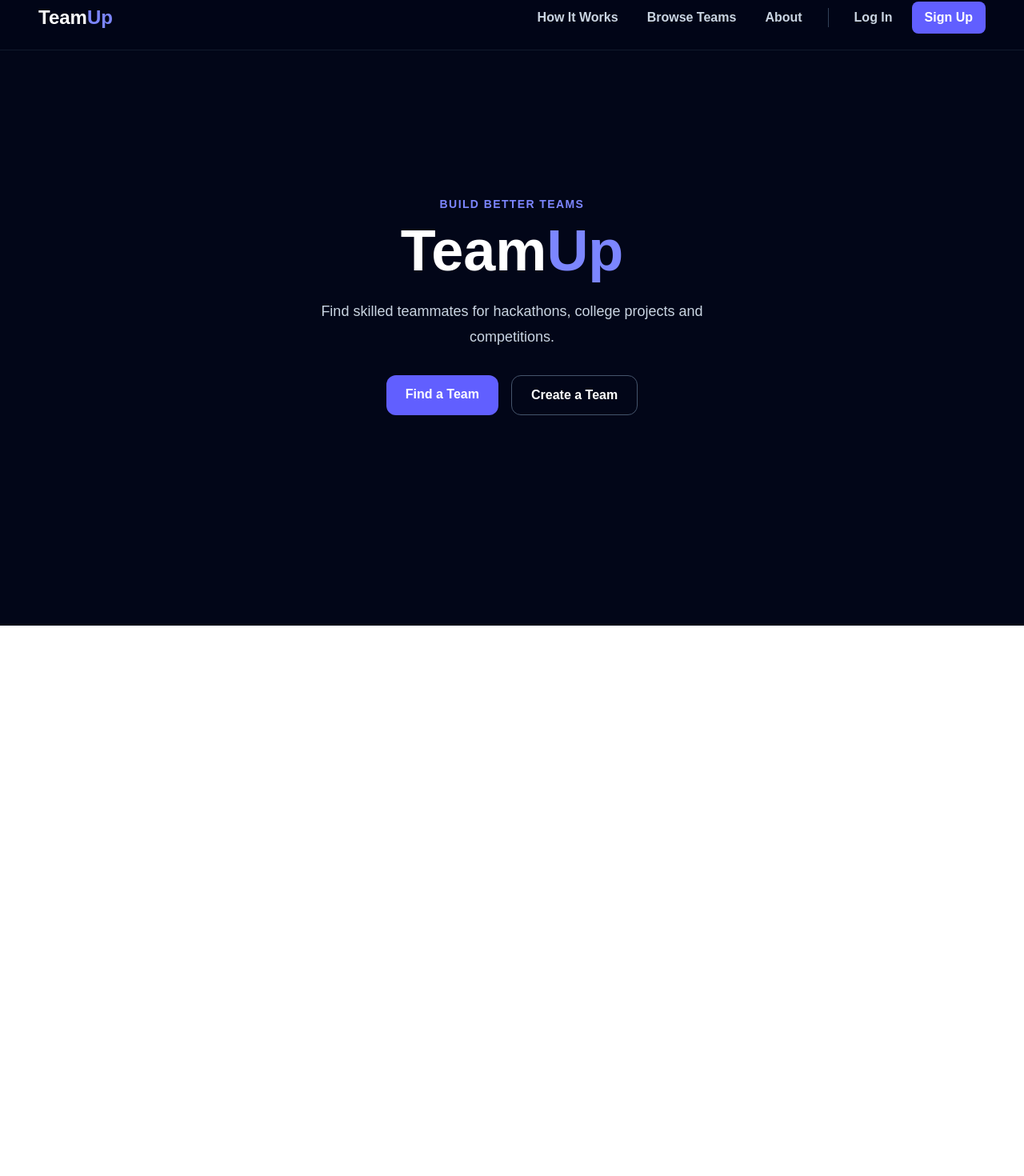
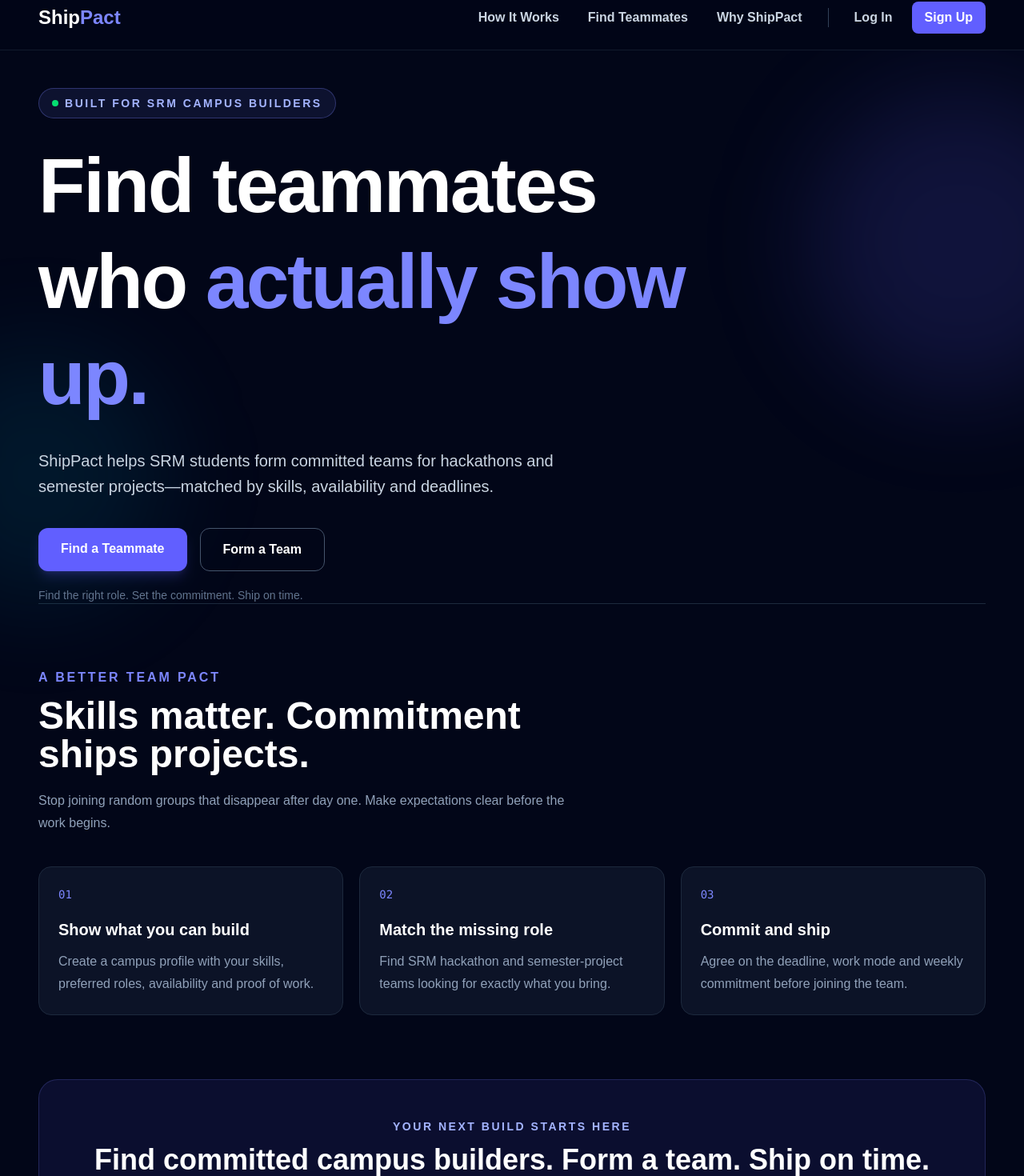
Before and after one commit to pradeepcymk/teamup, a React (Vite) app: page / in a window 1280 px wide. Shown: the part 18-1488 px from the top of the page at 80% size. Before the commit the page ends 800 px from the top, so only its background shows below. Built offline with nearby package versions, Linux system fonts and the light colour scheme; no server answers.

Commit message:
Rebrand TeamUp as ShipPact

```diff
--- a/index.html
+++ b/index.html
@@ -4,7 +4,12 @@
     <meta charset="UTF-8" />
     <link rel="icon" type="image/svg+xml" href="/favicon.svg" />
     <meta name="viewport" content="width=device-width, initial-scale=1.0" />
-    <title>teamup</title>
+    <meta
+      name="description"
+      content="ShipPact helps SRM students find committed teammates for hackathons and semester projects."
+    />
+    <meta name="theme-color" content="#020617" />
+    <title>ShipPact — Find committed campus teammates</title>
   </head>
   <body>
     <div id="root"></div>
--- a/package.json
+++ b/package.json
@@ -1,5 +1,5 @@
 {
-  "name": "teamup",
+  "name": "shippact",
   "private": true,
   "version": "0.0.0",
   "type": "module",
--- a/src/Login.jsx
+++ b/src/Login.jsx
@@ -9,7 +9,7 @@ function Login() {
         <p className="font-semibold text-indigo-400">Welcome back</p>
 
         <h1 className="mt-2 text-3xl font-bold text-white">
-          Log in to TeamUp
+          Log in to ShipPact
         </h1>
 
         <p className="mt-3 text-slate-400">
--- a/src/components/Navbar.jsx
+++ b/src/components/Navbar.jsx
@@ -61,21 +61,21 @@ function Navbar() {
           to="/"
           className="text-2xl font-bold text-white"
         >
-          Team<span className="text-indigo-400">Up</span>
+          Ship<span className="text-indigo-400">Pact</span>
         </Link>
 
         {/* Desktop navigation */}
         <div className="hidden items-center gap-3 xl:flex">
-          <Link to="/" className={navigationLink}>
+          <Link to="/#how-it-works" className={navigationLink}>
             How It Works
           </Link>
 
           <Link to="/teams" className={navigationLink}>
-            Browse Teams
+            Find Teammates
           </Link>
 
-          <Link to="/" className={navigationLink}>
-            About
+          <Link to="/#why-shippact" className={navigationLink}>
+            Why ShipPact
           </Link>
 
           {user ? (
@@ -163,16 +163,16 @@ function Navbar() {
       {menuOpen && (
         <div className="mx-auto mt-5 max-w-7xl border-t border-slate-800 pt-5 xl:hidden">
           <div className="flex flex-col gap-2">
-            <Link to="/" className={navigationLink}>
+            <Link to="/#how-it-works" className={navigationLink}>
               How It Works
             </Link>
 
             <Link to="/teams" className={navigationLink}>
-              Browse Teams
+              Find Teammates
             </Link>
 
-            <Link to="/" className={navigationLink}>
-              About
+            <Link to="/#why-shippact" className={navigationLink}>
+              Why ShipPact
             </Link>
 
             {user ? (
--- a/src/pages/BrowseTeams.jsx
+++ b/src/pages/BrowseTeams.jsx
@@ -108,15 +108,15 @@ function BrowseTeams() {
         <div className="flex flex-col justify-between gap-6 sm:flex-row sm:items-end">
           <div>
             <p className="font-semibold text-indigo-400">
-              Find your people
+              Find committed builders
             </p>
 
             <h1 className="mt-2 text-4xl font-bold">
-              Browse open teams
+              Find your next teammate
             </h1>
 
             <p className="mt-4 max-w-2xl text-slate-400">
-              Discover hackathons and student projects that need your skills.
+              Explore SRM hackathons and semester projects that need your skills and availability.
             </p>
           </div>
 
@@ -124,7 +124,7 @@ function BrowseTeams() {
             to="/create-team"
             className="rounded-xl bg-indigo-500 px-5 py-3 text-center font-semibold hover:bg-indigo-400"
           >
-            Create a Team
+            Form a Team
           </Link>
         </div>
 
@@ -225,7 +225,7 @@ function BrowseTeams() {
                 to="/create-team"
                 className="mt-6 inline-block rounded-xl bg-indigo-500 px-5 py-3 font-semibold hover:bg-indigo-400"
               >
-                Create a Team
+                Form a Team
               </Link>
             </div>
           )}
--- a/src/pages/CreateTeam.jsx
+++ b/src/pages/CreateTeam.jsx
@@ -102,15 +102,15 @@ function CreateTeam() {
     <main className="min-h-screen bg-slate-950 px-6 pb-16 pt-32 text-white">
       <section className="mx-auto max-w-3xl">
         <p className="font-semibold text-indigo-400">
-          Start building
+          Make the pact
         </p>
 
         <h1 className="mt-2 text-4xl font-bold">
-          Create a team post
+          Form a committed team
         </h1>
 
         <p className="mt-4 text-slate-400">
-          Explain what you are building and which teammates you need.
+          Set clear roles, availability and deadlines before inviting teammates.
         </p>
 
         <form
@@ -290,7 +290,7 @@ function CreateTeam() {
             disabled={loading}
             className="rounded-xl bg-indigo-500 px-6 py-3 font-semibold hover:bg-indigo-400 disabled:opacity-60"
           >
-            {loading ? 'Publishing...' : 'Publish Team Post'}
+            {loading ? 'Publishing...' : 'Publish Team Pact'}
           </button>
         </form>
       </section>
--- a/src/pages/Home.jsx
+++ b/src/pages/Home.jsx
@@ -1,36 +1,123 @@
 import { Link } from 'react-router-dom'
+
+const benefits = [
+  {
+    number: '01',
+    title: 'Show what you can build',
+    description:
+      'Create a campus profile with your skills, preferred roles, availability and proof of work.',
+  },
+  {
+    number: '02',
+    title: 'Match the missing role',
+    description:
+      'Find SRM hackathon and semester-project teams looking for exactly what you bring.',
+  },
+  {
+    number: '03',
+    title: 'Commit and ship',
+    description:
+      'Agree on the deadline, work mode and weekly commitment before joining the team.',
+  },
+]
+
 function Home() {
   return (
-    <main className="flex min-h-screen items-center justify-center px-6">
-      <section className="text-center">
-        <p className="mb-3 text-sm font-semibold uppercase tracking-widest text-indigo-400">
-          Build better teams
+    <main className="min-h-screen overflow-hidden bg-slate-950 px-6 pb-20 pt-32 text-white md:px-12">
+      <section className="relative mx-auto flex min-h-[70vh] max-w-7xl items-center">
+        <div className="pointer-events-none absolute -right-40 top-0 h-96 w-96 rounded-full bg-indigo-500/15 blur-3xl" />
+        <div className="pointer-events-none absolute -left-40 bottom-0 h-80 w-80 rounded-full bg-cyan-500/10 blur-3xl" />
+
+        <div className="relative max-w-4xl">
+          <div className="mb-6 inline-flex items-center gap-2 rounded-full border border-indigo-400/30 bg-indigo-400/10 px-4 py-2 text-sm font-semibold uppercase tracking-[0.18em] text-indigo-300">
+            <span className="h-2 w-2 rounded-full bg-green-400" />
+            Built for SRM campus builders
+          </div>
+
+          <h1 className="max-w-4xl text-5xl font-bold leading-tight tracking-tight md:text-7xl lg:text-8xl">
+            Find teammates who{' '}
+            <span className="text-indigo-400">actually show up.</span>
+          </h1>
+
+          <p className="mt-7 max-w-2xl text-lg leading-8 text-slate-300 md:text-xl">
+            ShipPact helps SRM students form committed teams for hackathons
+            and semester projects—matched by skills, availability and
+            deadlines.
           </p>
 
-        <h1 className="text-5xl font-bold text-white md:text-7xl">
-          Team<span className="text-indigo-400">Up</span>
-        </h1>
-
-        <p className="mx-auto mt-6 max-w-xl text-lg leading-8 text-slate-300">
-          Find skilled teammates for hackathons, college projects and
-          competitions.
-        </p>
-
-        <div className="mt-8 flex flex-col justify-center gap-4 sm:flex-row">
+          <div className="mt-9 flex flex-col gap-4 sm:flex-row">
             <Link
               to="/teams"
-  className="rounded-xl bg-indigo-500 px-6 py-3 font-semibold text-white hover:bg-indigo-400"
+              className="rounded-xl bg-indigo-500 px-7 py-3.5 text-center font-semibold text-white shadow-lg shadow-indigo-500/20 hover:bg-indigo-400"
             >
-  Find a Team
+              Find a Teammate
             </Link>
 
             <Link
               to="/create-team"
-  className="rounded-xl border border-slate-600 px-6 py-3 font-semibold text-white hover:border-indigo-400"
+              className="rounded-xl border border-slate-600 px-7 py-3.5 text-center font-semibold text-white hover:border-indigo-400 hover:bg-indigo-400/10"
             >
-  Create a Team
+              Form a Team
             </Link>
           </div>
+
+          <p className="mt-5 text-sm text-slate-500">
+            Find the right role. Set the commitment. Ship on time.
+          </p>
+        </div>
+      </section>
+
+      <section
+        id="how-it-works"
+        className="mx-auto max-w-7xl scroll-mt-28 border-t border-slate-800 py-20"
+      >
+        <div className="max-w-2xl">
+          <p className="font-semibold uppercase tracking-[0.18em] text-indigo-400">
+            A better team pact
+          </p>
+          <h2 className="mt-3 text-3xl font-bold md:text-5xl">
+            Skills matter. Commitment ships projects.
+          </h2>
+          <p className="mt-5 leading-7 text-slate-400">
+            Stop joining random groups that disappear after day one. Make
+            expectations clear before the work begins.
+          </p>
+        </div>
+
+        <div className="mt-10 grid gap-5 md:grid-cols-3">
+          {benefits.map((benefit) => (
+            <article
+              key={benefit.number}
+              className="rounded-2xl border border-slate-800 bg-slate-900/80 p-6"
+            >
+              <p className="font-mono text-sm text-indigo-400">
+                {benefit.number}
+              </p>
+              <h3 className="mt-5 text-xl font-bold">{benefit.title}</h3>
+              <p className="mt-3 leading-7 text-slate-400">
+                {benefit.description}
+              </p>
+            </article>
+          ))}
+        </div>
+      </section>
+
+      <section
+        id="why-shippact"
+        className="mx-auto max-w-7xl scroll-mt-28 rounded-3xl border border-indigo-400/20 bg-indigo-500/10 px-6 py-12 text-center md:px-12"
+      >
+        <p className="text-sm font-semibold uppercase tracking-[0.18em] text-indigo-300">
+          Your next build starts here
+        </p>
+        <h2 className="mt-3 text-3xl font-bold md:text-4xl">
+          Find committed campus builders. Form a team. Ship on time.
+        </h2>
+        <Link
+          to="/signup"
+          className="mt-7 inline-block rounded-xl bg-white px-7 py-3.5 font-semibold text-slate-950 hover:bg-indigo-100"
+        >
+          Join ShipPact
+        </Link>
       </section>
     </main>
   )
--- a/src/pages/Login.jsx
+++ b/src/pages/Login.jsx
@@ -38,7 +38,7 @@ function Login() {
         </p>
 
         <h1 className="mt-2 text-3xl font-bold text-white">
-          Log in to TeamUp
+          Log in to ShipPact
         </h1>
 
         <p className="mt-3 text-slate-400">
--- a/src/pages/Profile.jsx
+++ b/src/pages/Profile.jsx
@@ -146,14 +146,14 @@ function Profile() {
   return (
     <main className="min-h-screen bg-slate-950 px-6 pb-16 pt-32 text-white">
       <section className="mx-auto max-w-3xl">
-        <p className="font-semibold text-indigo-400">Your identity</p>
+        <p className="font-semibold text-indigo-400">Your builder profile</p>
 
         <h1 className="mt-2 text-4xl font-bold">
-          Build your student profile
+          Show teams how you contribute
         </h1>
 
         <p className="mt-4 text-slate-400">
-          Help team leaders understand your skills and interests.
+          Share your skills, availability and proof of work so teammates know what they can count on.
         </p>
 
         <form
--- a/src/pages/Signup.jsx
+++ b/src/pages/Signup.jsx
@@ -44,7 +44,7 @@ function Signup() {
     <main className="flex min-h-screen items-center justify-center bg-slate-950 px-6 pb-12 pt-28">
       <section className="w-full max-w-md rounded-2xl border border-slate-800 bg-slate-900 p-8">
         <p className="font-semibold text-indigo-400">
-          Join the community
+          Join ShipPact
         </p>
 
         <h1 className="mt-2 text-3xl font-bold text-white">
@@ -52,7 +52,7 @@ function Signup() {
         </h1>
 
         <p className="mt-3 text-slate-400">
-          Start finding teammates for your next project.
+          Find committed SRM teammates for your next build.
         </p>
 
         <form onSubmit={handleSubmit} className="mt-8 space-y-5">
@@ -80,7 +80,7 @@ function Signup() {
               htmlFor="email"
               className="mb-2 block text-sm font-medium text-slate-300"
             >
-              Email address
+              College email address
             </label>
 
             <input
@@ -88,7 +88,7 @@ function Signup() {
               type="email"
               value={email}
               onChange={(event) => setEmail(event.target.value)}
-              placeholder="student@example.com"
+              placeholder="student@srmist.edu.in"
               required
               className="w-full rounded-xl border border-slate-700 bg-slate-950 px-4 py-3 text-white outline-none placeholder:text-slate-600 focus:border-indigo-400"
             />
```
Also changed, not shown: 2 other files (tests, documents, lock files or other folders). Lines whose indentation alone changed are shown as unchanged.
